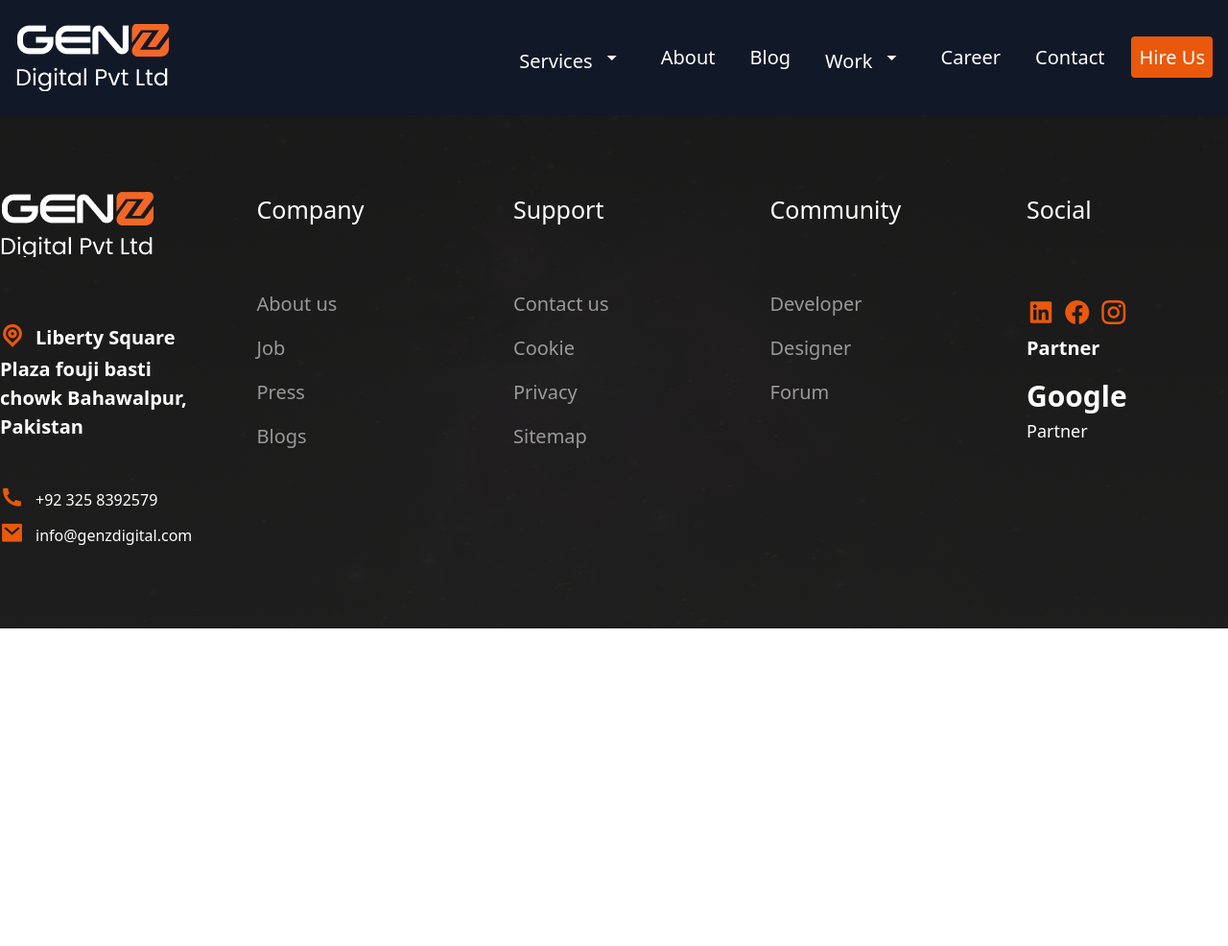
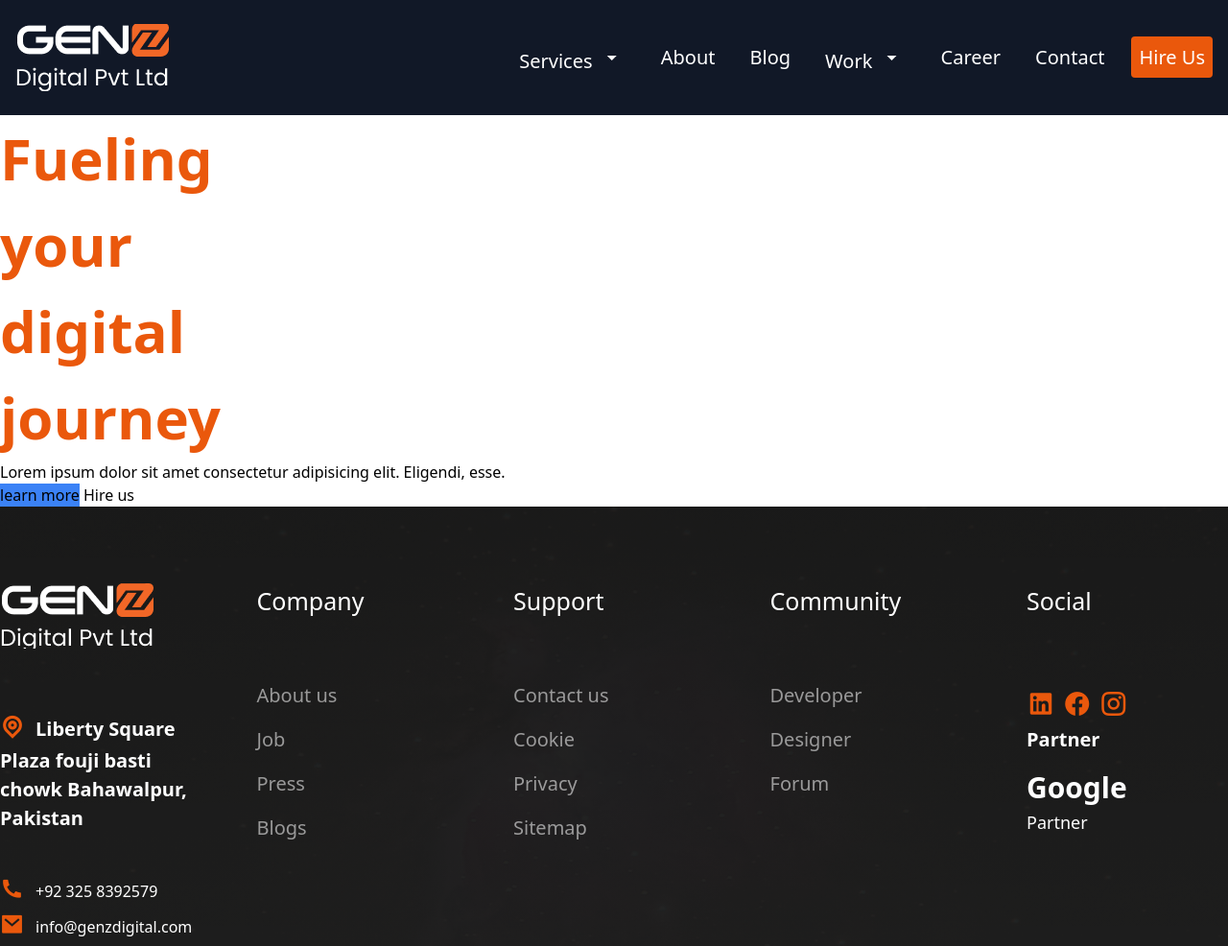
Before and after one commit to mohibullah7/Genz-website, a website: page src/index.html in a window 1280 px wide. Shown: the whole page at 96% size. Before the commit the page ends 800 px from the top, so only its background shows below. Drawn offline with nearby package versions, Linux system fonts and the light colour scheme.

Commit message:
progress start

```diff
--- a/src/index.html
+++ b/src/index.html
@@ -174,7 +174,26 @@
     </nav>
   </header>
 
+<section>
+  <div class="w-full">
+    <div class="container mx-auto">
+     <div class="flex justify-center flex-col">
 
+      <div class="w-[20vw]">
+        <h1 class="text-[60px] text-orange-600 font-bold ">Fueling your digital journey</h1>
+
+      </div>
+      <div>
+        <p>Lorem ipsum dolor sit amet consectetur adipisicing elit. Eligendi, esse.</p>
+      </div>
+      <div>
+        <button class="bg-blue-500">learn more</button>
+        <a href="">Hire us </a>
+      </div>
+     </div>
+    </div>
+  </div>
+</section>
 
 
 
```
Also changed, not shown: src/output.css.
